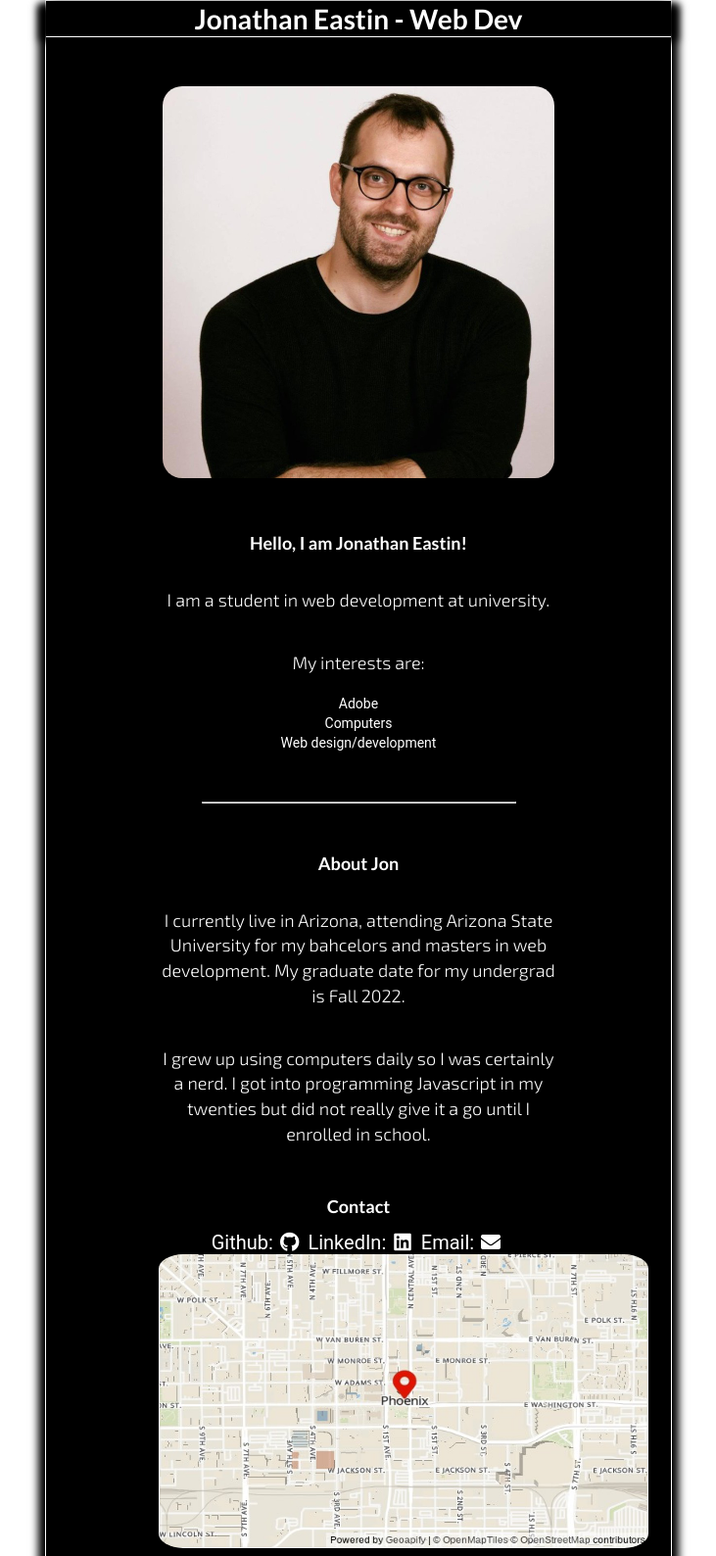
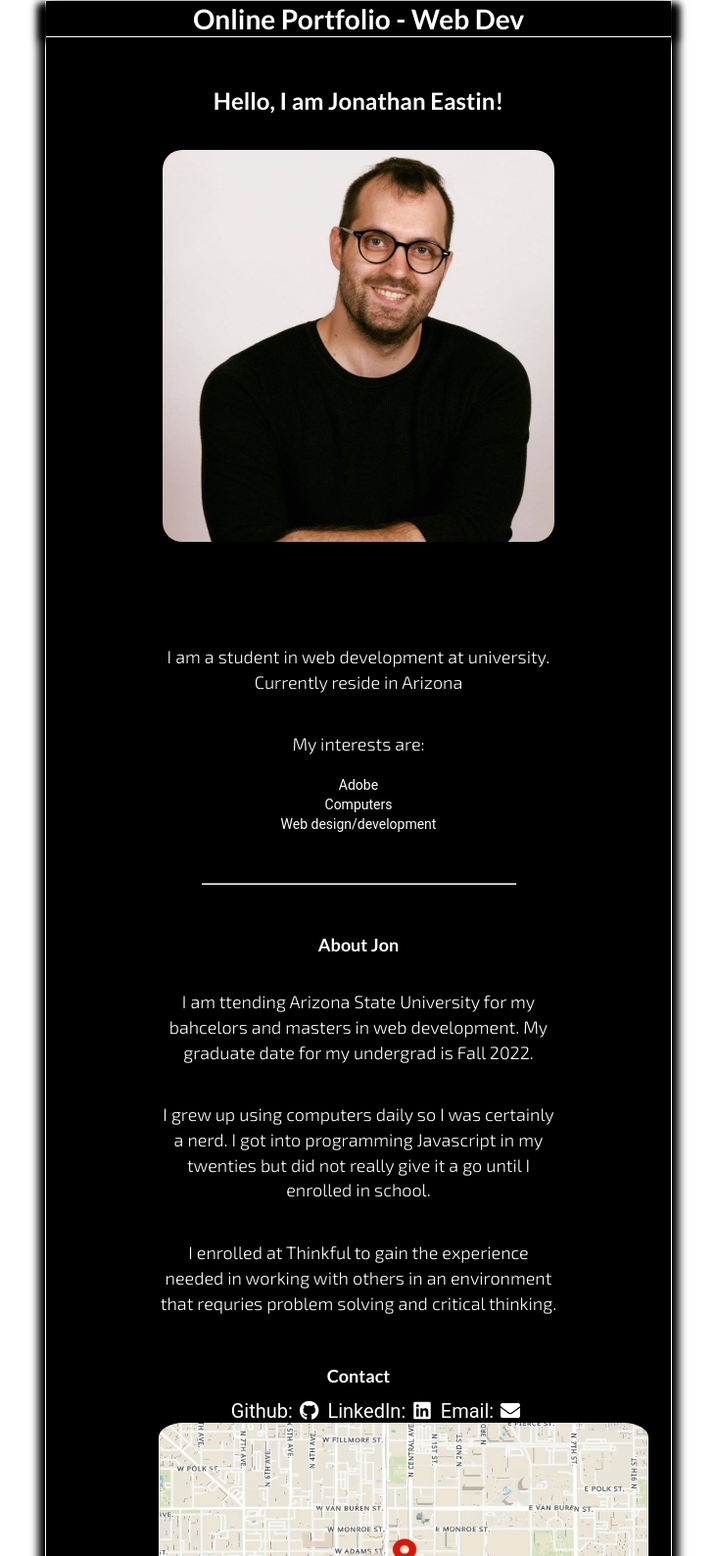
Before and after one commit to JonEast87/Thinkful-Portfolio, a plain HTML site: page index.html in a window 1280 px wide. Shown: the top 1588 px of the page at 98% size, without its empty margins (274-1005 px from the left). Drawn offline with nearby package versions, Linux system fonts and the light colour scheme.

Commit message:
fixed validations issues and other stuff

```diff
--- a/index.html
+++ b/index.html
@@ -3,7 +3,6 @@
 <head>
   <meta charset="UTF-8">
   <meta http-equiv="X-UA-Compatible" content="IE=edge">
-  <meta http-equiv="X-UA-Compatible" content="text/html"; charset="UTF-8">
   <meta name="viewport" content="width=device-width, initial-scale=1.0">
   <title>Jonathan's Portfolio</title>
   <link rel="stylesheet" href="style.css">
@@ -15,23 +14,17 @@
 
     <!-- Header for the top of the page with name and role -->
     <header class="shadow_effect">
-      <h1>Jonathan Eastin - Web Dev</h1>
+      <h1>Online Portfolio - Web Dev</h1>
     </header>
-    <section>
-
       <!-- Personally headshot for portfolio page -->
-      <article class="panel">
-        <div class="panel_info">
-          <img src="assets/images/portfolio_shot.jpeg" alt="Headshot">
-        </div>
-      </article>
-
       <!-- Intro article that covers basic intro and likes -->
       <article class="panel">
         <div class="panel_info">
-          <h3>Hello, I am Jonathan Eastin!</h3>
+          <h2>Hello, I am Jonathan Eastin!</h2>
           <br>
-          <p>I am a student in web development at university.</p>
+          <img src="assets/images/portfolio_shot.jpeg" alt="Headshot">
+          <br>
+          <p>I am a student in web development at university. Currently reside in Arizona</p>
           <br>
           <p>My interests are:</p>
           <ul>
@@ -50,9 +43,11 @@
         <div class="panel_info">
           <h3>About Jon</h3>
           <br>
-          <p>I currently live in Arizona, attending Arizona State University for my bahcelors and masters in web development. My graduate date for my undergrad is Fall 2022.</p>
+          <p>I am ttending Arizona State University for my bahcelors and masters in web development. My graduate date for my undergrad is Fall 2022.</p>
           <br>
           <p>I grew up using computers daily so I was certainly a nerd. I got into programming Javascript in my twenties but did not really give it a go until I enrolled in school.</p>
+          <br>
+          <p>I enrolled at Thinkful to gain the experience needed in working with others in an environment that requries problem solving and critical thinking.</p>
         </div>
       </article>
 
@@ -60,16 +55,15 @@
         <article class="panel">
           <div class="panel_info">
             <h3>Contact</h3>
-            <ul id="contact_ul">
+            <ol id="contact_ul">
               <li>Github: <a href="https://github.com/JonEast87"><i class="github icon"></i></a></li>
               <li>LinkedIn: <a href="https://www.linkedin.com/in/joneastin/"><i class="linkedin icon"></i></a></li>
               <li>Email: <a href="j.d.east@icloud.com"><i class="envelope icon"></i></a></li>
-            </ul>
+            </ol>
             <img id="map" src="assets/images/phoenix.png" alt="Static map of Phoenix AZ">
 
           </div>
         </article>
-    </section>
 
     <!-- Standard, short and sweet footer -->
     <footer class="shadow_effect">
--- a/style.css
+++ b/style.css
@@ -54,6 +54,7 @@ hr {
 
 img {
   border-radius: 5%;
+  margin-bottom: 100px;
   height: 400px;
   width: 400px;
 }
@@ -99,6 +100,6 @@ p {
   color: #fff;
 }
 
-ul, li {
+ul, li, ol {
   font-family: 'Roboto', serif;
 }
```
